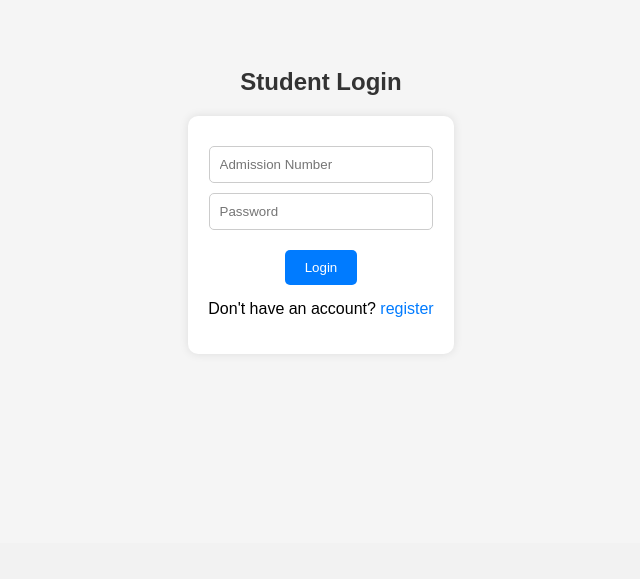
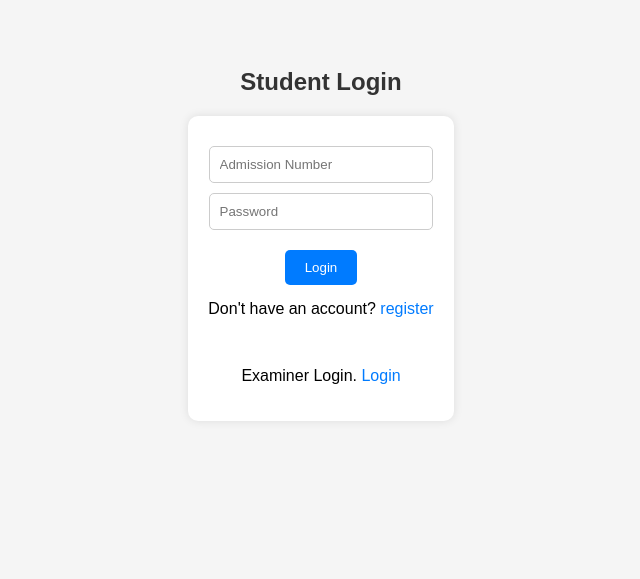
Before and after one commit to ALFAJ14287/Student-Portal, a plain HTML site: page index.html in a window 1280 px wide. Shown: the top 579 px of the page, without its empty margins (319-959 px from the left). Drawn offline with Linux system fonts and the light colour scheme.

Commit message:
Update index.html

```diff
--- a/index.html
+++ b/index.html
@@ -32,7 +32,8 @@
     <input type="text" placeholder="Admission Number" id="loginAdmission" required>
     <input type="password" placeholder="Password" id="loginPassword" required>
     <button type="submit">Login</button>
-    <p>Don't have an account? <a href="register.html">register</a></p>
+    <p>Don't have an account? <a href="register.html">register</a></p><br>
+    <p>Examiner Login. <a href="admin.html">Login</a></p>
   </form>
    <footer style="margin-top: 5cm;">
   <h3>Contact Us</h3>
```
